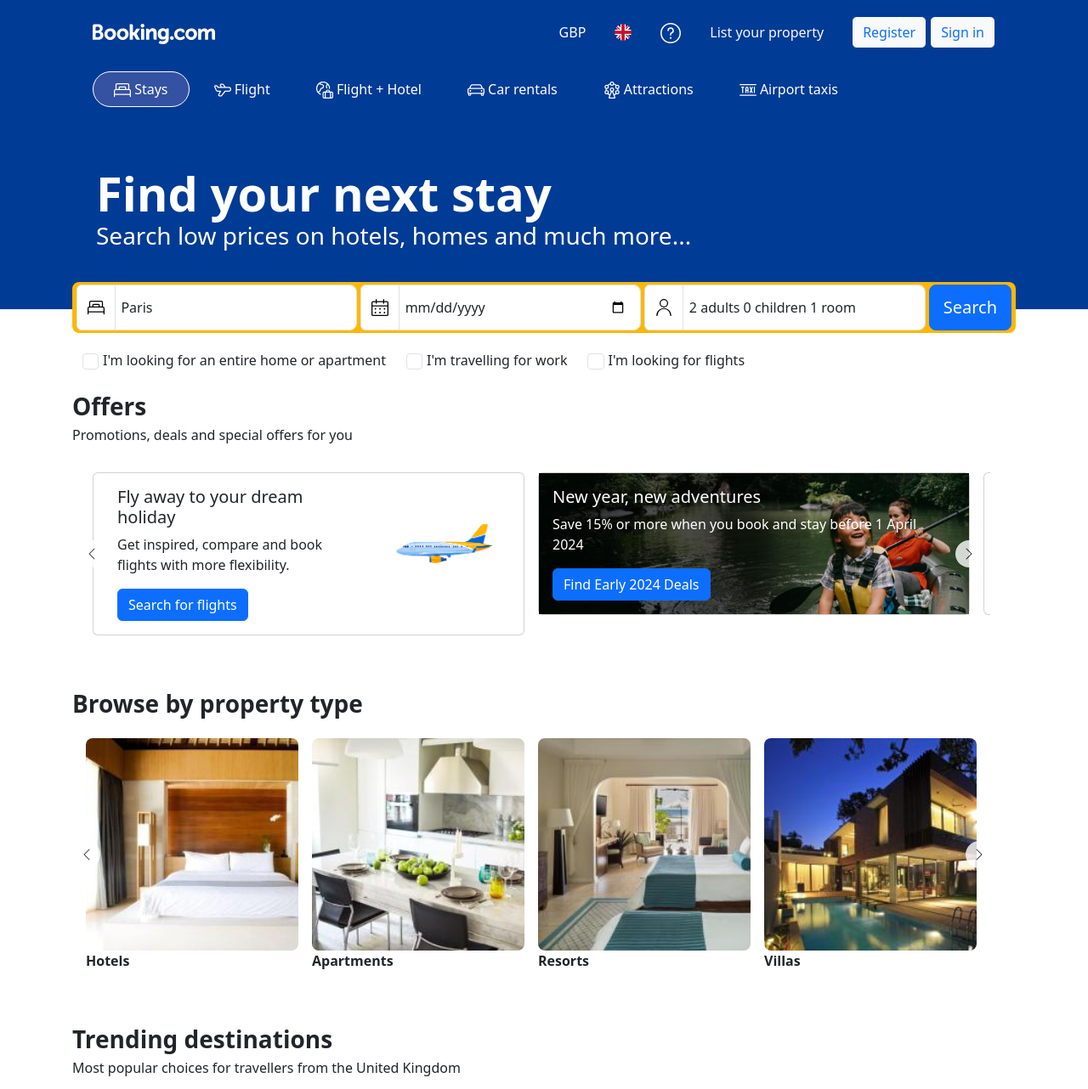
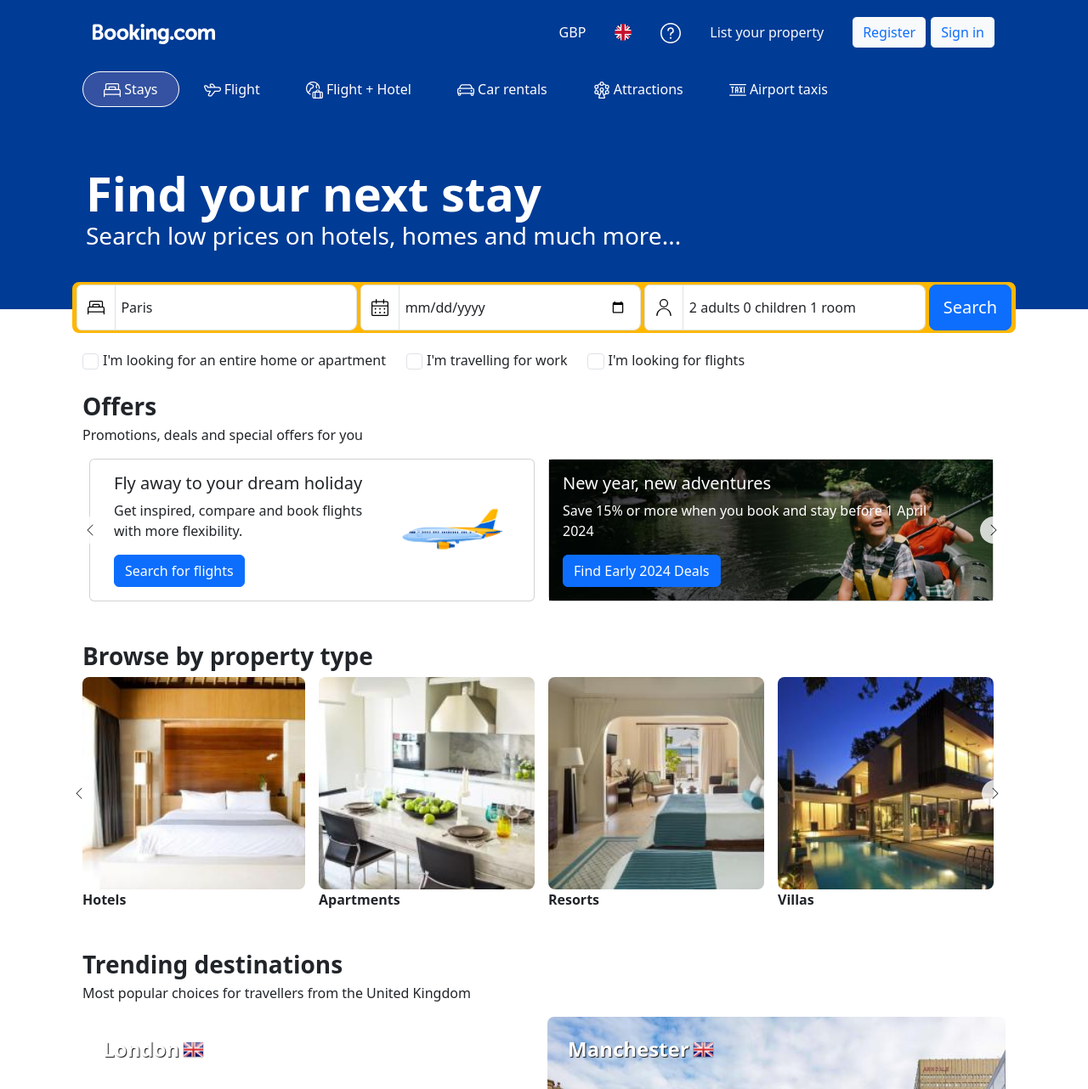
Before and after one commit to stephane777/booking.com, a website built with webpack: page src/main.html in a window 1280 px wide. Shown: the top 1282 px of the page at 85% size. Built offline with nearby package versions, Linux system fonts and the light colour scheme.

Commit message:
fix styling on container

```diff
--- a/src/js/index.js
+++ b/src/js/index.js
@@ -8,33 +8,20 @@ document.addEventListener('DOMContentLoaded', (e) => {
 })
 
 function carousel(id) {
-    // const isCarousel2 = id === '#carousel_2' ? 8 : 0
-    const padding = id === '#carousel_2' ? 8 : id === '#carousel_1' ? 0 : 0
     const visibleCard = id === '#carousel_2' ? 4 : id === '#carousel_1' ? 2 : 2
     let carouselWidth = document.querySelector(
         id + ' .carousel-inner'
     ).scrollWidth
-    let cardWidth =
-        document.querySelector(id + ' .carousel-item').clientWidth + padding
+    let cardWidth = document.querySelector(id + ' .carousel-item').clientWidth
     let scrollPosition = 0
 
     const next = document.querySelector(id + ' .carousel-control-next')
     const prev = document.querySelector(id + ' .carousel-control-prev')
 
     next.addEventListener('click', (e) => {
-        // console.group('Next')
-        // console.log('carouselWidth: ', carouselWidth)
-        // console.log('cardWidth: ', cardWidth)
-        // console.log('scrollPosition: ', scrollPosition)
-        // console.log(
-        //     'scrollPosition < carouselWidth - cardWidth * 4: ',
-        //     scrollPosition < carouselWidth - cardWidth * visibleCard
-        // )
-
-        // console.groupEnd()
         if (scrollPosition < carouselWidth - cardWidth * visibleCard) {
             scrollPosition += cardWidth
-            // console.log('next scrollPosition: ', scrollPosition)
+
             const inner = document.querySelector(id + ' .carousel-inner')
             inner.scrollTo({
                 left: scrollPosition,
@@ -47,7 +34,7 @@ function carousel(id) {
     prev.addEventListener('click', (e) => {
         if (scrollPosition > 0) {
             scrollPosition -= cardWidth
-            // console.log('prev scrollPosition: ', scrollPosition)
+
             const inner = document.querySelector(id + ' .carousel-inner')
             inner.scrollTo({
                 left: scrollPosition,
--- a/src/main.html
+++ b/src/main.html
@@ -10,7 +10,7 @@
         <div class="bc">
             <div style="margin: 0 auto; max-width: 1110px">
                 <!-- TOPNAV-->
-                <div class="container" style="height: 124px">
+                <div class="container-fluid" style="height: 124px">
                     <nav
                         class="topnav navbar navbar-expand-lg"
                         data-bs-theme="dark"
@@ -160,7 +160,7 @@
                         class="navbar_category navbar navbar-expend-lg"
                         data-bs-theme="dark"
                     >
-                        <div class="container-fluid">
+                        <div class="container-fluid p-0">
                             <ul class="navbar-nav d-flex flex-row gap-1">
                                 <li class="nav-item">
                                     <a
@@ -303,7 +303,7 @@
                 </div>
                 <!-- FIND YOUR NEXT STAY-->
                 <div
-                    class="container d-flex flex-column justify-content-center"
+                    class="container-fluid d-flex flex-column justify-content-center p-0"
                     style="height: 240px"
                 >
                     <h1 class="display-4 fw-bold text px-3 m-0">
@@ -438,10 +438,15 @@
                 </div>
                 <!-- </div> -->
             </div>
+            <div class="container-fluid">
+
                 <h3 class="fw-bolder mb-1">Offers</h3>
                 <p>Promotions, deals and special offers for you</p>
+            </div>
 
             <!-- CAROUSEL 1 -->
+            <div class="container-fluid">
+
                 <div id="carousel_1" class="carousel">
                     <div class="carousel-inner">
                         <div class="carousel-item active">
@@ -532,9 +537,15 @@
                         <span class="visually-hidden">Next</span>
                     </button>
                 </div>
+            </div>
+            <div class="container-fluid">
+
                 <h3 class="fw-bolder mt-5 mb-2">Browse by property type</h3>
+            </div>
 
             <!-- Carousel 2-->
+            <div class="container-fluid">
+
                 <div id="carousel_2" class="carousel">
                     <div class="carousel-inner">
                         <div class="carousel-item  px-2 active " >
@@ -706,8 +717,12 @@
                         <span class="visually-hidden">Next</span>
                     </button>
                 </div>
+            </div>
+            <div class="container-fluid">
+
                 <h3 class="fw-bolder mb-1 mt-5">Trending destinations</h3>
                 <p>Most popular choices for travellers from the United Kingdom</p>
+            </div>
             <div class="container-fluid">
                 <div class="row g-2">
                     <div class="col-6   rounded-4 ">
@@ -749,7 +764,7 @@
                         </div>
                     </div>
                     <div class="col-4   rounded-4">
-                        <div class="paris p-4 opacity-150">
+                        <div class="paris p-4">
                             <div class=" d-flex align-items-center gap-1">
                                 <h4 class="fw-bolder text-white m-0">Paris</h4>
                                 <div class="flag_fr"></div>
--- a/src/scss/styles.scss
+++ b/src/scss/styles.scss
@@ -113,8 +113,6 @@ height {
 }
 
 .carousel-inner {
-    padding: 1em;
-
     & > .carousel-item:first-child {
         padding-left: 0 !important;
     }
@@ -146,27 +144,27 @@ height {
         display: flex;
     }
     & .carousel-control-next {
-        right: -28px;
+        right: -67px;
     }
     & .carousel-control-prev {
-        left: -60px;
+        left: -72px;
     }
 }
 
 // CAROUSEL 2
 #carousel_2 {
     & .carousel-item {
-        flex: 0 0 calc(100% / 5);
+        flex: 0 0 calc(100% / 4);
     }
     & .carousel-inner {
         max-width: 1080px;
         display: flex;
     }
     & .carousel-control-next {
-        right: -40px;
+        right: -69px;
     }
     & .carousel-control-prev {
-        left: -66px;
+        left: -85px;
     }
 }
 
@@ -177,7 +175,7 @@ height {
 .liverpool,
 .glasgow {
     &:hover {
-        // box-shadow: inset 0 24px rgb(0 0 0 / 20%);
+        box-shadow: inset 0 36px 36px rgb(0 0 0 / 30%);
         border: 1px solid #febb02;
         cursor: pointer;
     }
```
Lines whose indentation alone changed are shown as unchanged.
